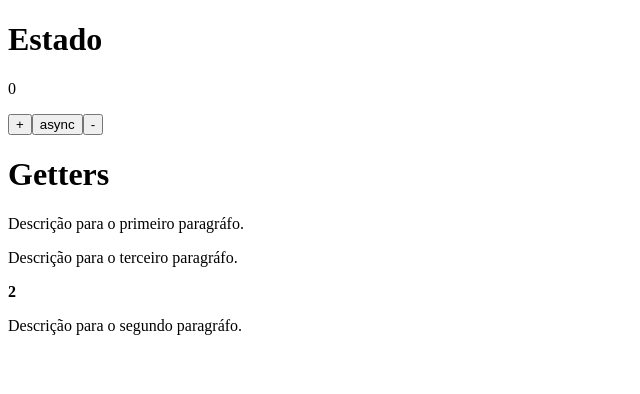
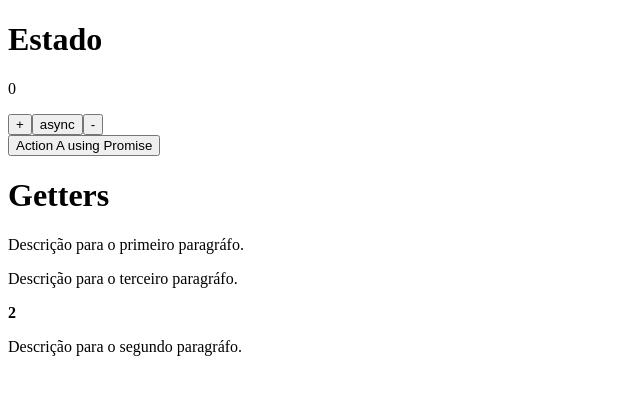
Before and after one commit to rdoramone/vuex, a Vue app: page / in a window 1280 px wide. Shown: the top 394 px of the page, without its empty margins (0-640 px from the left). Built offline with nearby package versions, Linux system fonts and the light colour scheme.

Commit message:
Utilização de Promise dentro da action.

```diff
--- a/src/components/Count.vue
+++ b/src/components/Count.vue
@@ -6,6 +6,9 @@
     <button @click="increment(2)">+</button>
     <button @click="incrementAfter({ amount: 10 })">async</button>
     <button @click="decrement(2)">-</button>
+  </div>
+  <div class="action-using-promise">
+    <button @click="incrementAsyncAction">Action A using Promise</button>
   </div>
 </div>
 </template>
@@ -25,7 +28,12 @@ export default {
   },
   methods: {
     ...mapActions(['increment', 'incrementAsync', 'decrement']),
-    ...mapActions({ incrementAfter: 'incrementAsync' })
+    ...mapActions({ incrementAfter: 'incrementAsync' }),
+    incrementAsyncAction() {
+      this.$store.dispatch('actionA', 5).then(() => {
+        this.$store.dispatch('incrementAsync', { amount: -1 })
+      })
+    }
   }
 }
 </script>
--- a/src/store/index.js
+++ b/src/store/index.js
@@ -58,7 +58,18 @@ export default new Vuex.Store({
     },
     decrement: ({ commit }, payload) => {
       commit('decrement', payload)
-    }
+    },
+    actionA: ({ commit }, amount) => {
+      new Promise((resolve, reject) => {
+        setTimeout(() => {
+          commit({
+            type: 'increment',
+            amount: amount
+          });
+          resolve();
+        }, 1000)
+      })
+    },
   },
   modules: {
   }
```
